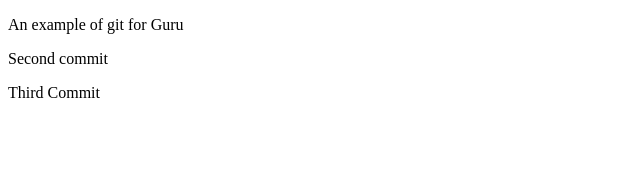
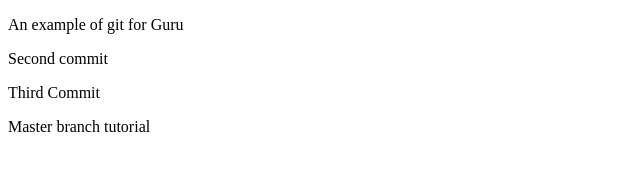
Before and after one commit to sdhita10/gitGuru, a plain HTML site: page index.html in a window 1280 px wide. Shown: the whole page, without its empty margins (0-640 px from the left). Drawn offline with Linux system fonts and the light colour scheme.

Commit message:
Branching tutorial

```diff
--- a/index.html
+++ b/index.html
@@ -7,6 +7,7 @@
 	<p>An example of git for Guru</p>
 	<p>Second commit</p>
 	<p>Third Commit</p>
+	<p>Master branch tutorial</p>
 
 </body>
 </html>
```
